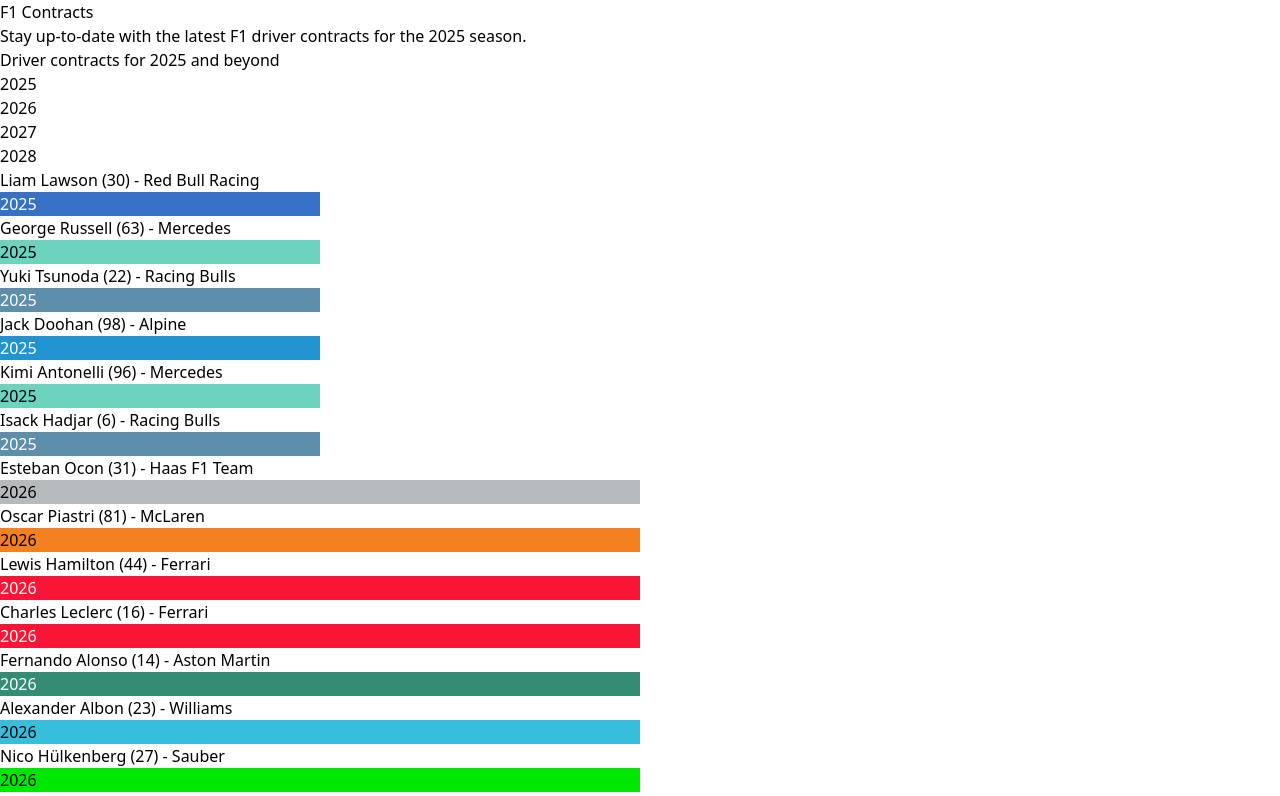
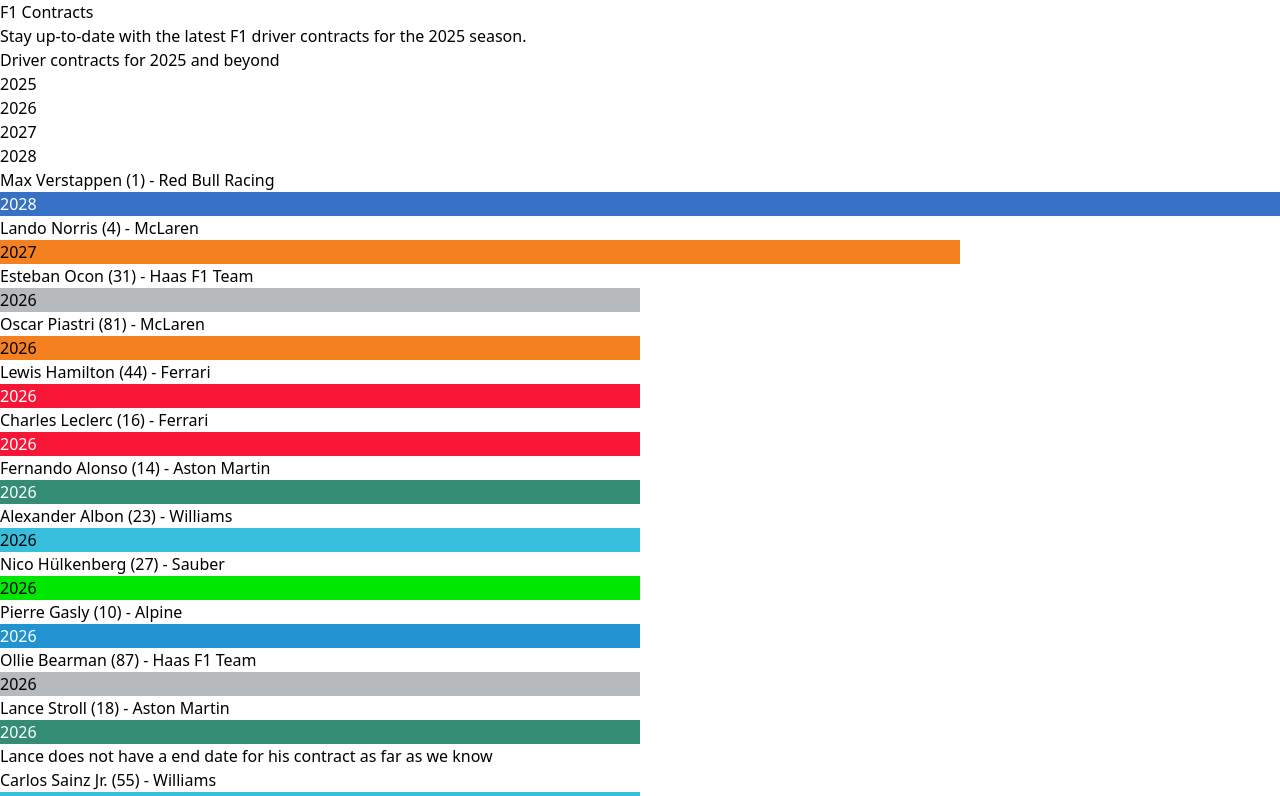
Before and after one commit to olemartinb/f1contracts, a React (Vite) app: page / in a window 1280 px wide. Shown: the top 796 px of the page. Built offline with nearby package versions, Linux system fonts and the light colour scheme.

Commit message:
Update App.tsx

```diff
--- a/src/App.tsx
+++ b/src/App.tsx
@@ -9,7 +9,7 @@ function App() {
 
    const activeDrivers = data.drivers
     .filter(driver => driver.contractEnd >= currentYear)
-    .sort((a, b) => a.contractEnd - b.contractEnd); // Sort by contractEnd
+    .sort((a, b) => b.contractEnd - a.contractEnd); // Sort by contractEnd
 
 
   return (
```
